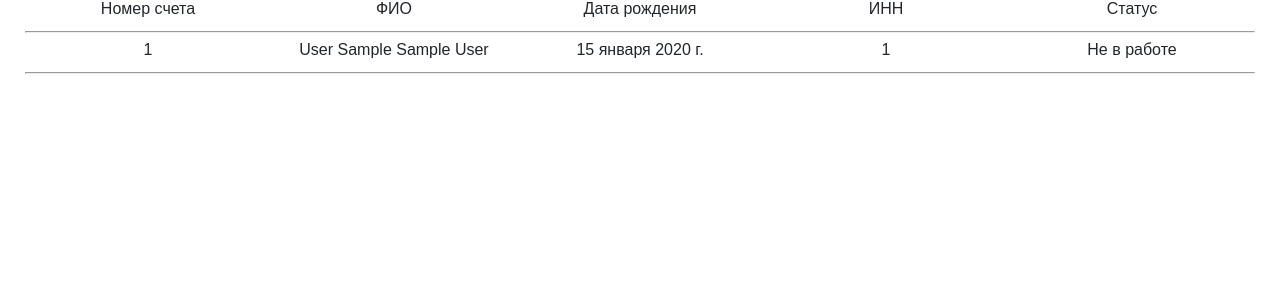
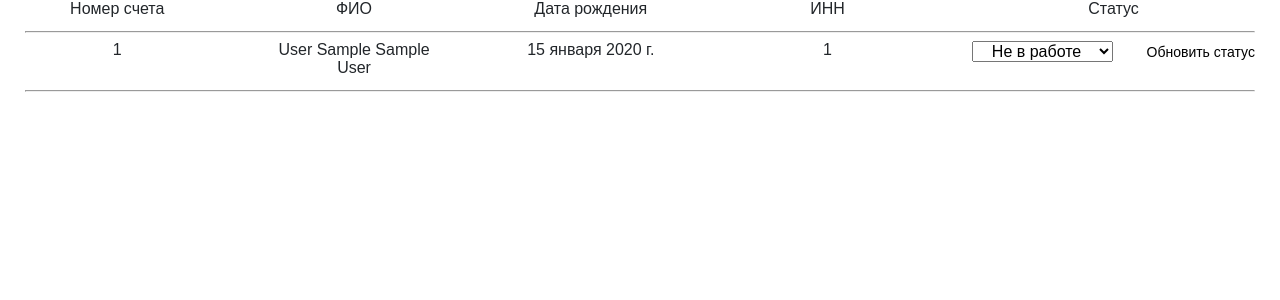
Before and after one commit to iamwebster/django-user-clients, a Django app: page / in a window 1280 px wide. Shown: the part 98-398 px from the top of the page. Run offline with Django 4.2, Linux system fonts and the light colour scheme; a user stored in the database is signed in; tables that the repository leaves empty hold one stand-in row (values such as "Sample post").

Commit message:
feat: add editable status for main page & edit admin panel

```diff
--- a/main/templates/main/main_page.html
+++ b/main/templates/main/main_page.html
@@ -9,7 +9,7 @@
         <li class="main__clients__item">ФИО</li>
         <li class="main__clients__item">Дата рождения</li>
         <li class="main__clients__item">ИНН</li>
-        <li class="main__clients__item">Статус</li>
+        <li class="main__clients__item main__clients__item_status">Статус</li>
     </ul>
     <hr>
     {% for client in clients %}
@@ -20,9 +20,17 @@
         </li>
         <li class="main__clients__item">{{ client.date_of_birth }}</li>
         <li class="main__clients__item">{{ client.inn }}</li>
-        <li class="main__clients__item">
-            <form action="" method="post">
-                    {{ client.status }}
+        <li class="main__clients__item main__clients__item_status">
+            <form action="" method="post" class="status__form">
+                {% csrf_token %}
+                <input type="hidden" name="client_id" value="{{ client.id }}">
+                <select class="status__select" name="status">
+                        <option value="{{ client.status }}">{{ client.status }}</option>
+                        {% for choice in client.get_choices %}
+                            <option value="{{ choice }}">{{ choice }}</option>
+                        {% endfor %}
+                </select>
+                <button class="status__btn" type="submit">Обновить статус</button>
             </form>
         </li>
     </ul>
--- a/main/views.py
+++ b/main/views.py
@@ -1,10 +1,20 @@
-from django.shortcuts import render
+from django.shortcuts import render, redirect
+from django.contrib.auth.decorators import login_required
+
 from users_app.models import Client
-
-from django.contrib.auth.decorators import login_required
 
 
 @login_required()
 def main_page(request):
+    if request.method == 'POST':
+        client_id = request.POST.get('client_id')
+        status = request.POST.get('status')
+        client = Client.objects.get(id=client_id)
+        if client.status != status:
+            client.status = status
+            client.save()
+
+        return redirect('main')
+
     clients = Client.objects.filter(responsible=request.user)
     return render(request, 'main/main_page.html', {'clients': clients})
--- a/static/css/style.css
+++ b/static/css/style.css
@@ -63,6 +63,8 @@ button {
 	text-decoration: underline;
 }
 
+/* MAIN PAGE */
+
 .main__wrap {
 	display: flex;
 	flex-direction: column;
@@ -76,12 +78,30 @@ button {
 }
 
 .main__clients__item {
-	width: 20%;
+	width: 15%;
 	text-align: center;
 }
 
-select {
+.main__clients__item_status {
+	width: 23%;
+}
+
+.status__select {
 	font-size: 16px;
+	text-align: center;
+}
+
+.status__form {
+	display: flex;
+	justify-content: space-between;
+}
+
+.status__btn {
+	font-size: 14px;
+}
+
+.status__btn:hover {
+	text-decoration: underline;
 }
 
 /* FORMS */
--- a/testing/settings.py
+++ b/testing/settings.py
@@ -134,4 +134,3 @@ DEFAULT_AUTO_FIELD = 'django.db.models.BigAutoField'
 
 
 LOGIN_URL = 'login'
-# LOGOUT_REDIRECT_URL = 'main'
--- a/users_app/apps.py
+++ b/users_app/apps.py
@@ -4,3 +4,4 @@ from django.apps import AppConfig
 class UsersAppConfig(AppConfig):
     default_auto_field = 'django.db.models.BigAutoField'
     name = 'users_app'
+    verbose_name = "Клиенты"
--- a/users_app/models.py
+++ b/users_app/models.py
@@ -2,20 +2,33 @@ from django.db import models
 from django.contrib.auth import get_user_model
 
 
+STATUS_CHOICES = (
+    ('Не в работе', 'Не в работе'),
+    ('В работе', 'В работе'),
+    ('Отказ', 'Отказ'),
+    ('Сделка закрыта', 'Сделка закрыта'),
+)
+
+
 class Client(models.Model):
-    account_number = models.PositiveIntegerField()
-    last_name = models.CharField(max_length=200)
-    first_name = models.CharField(max_length=200)
-    middle_name = models.CharField(max_length=200)
-    date_of_birth = models.DateField()
-    inn = models.IntegerField()
-    responsible = models.ForeignKey(get_user_model(), on_delete=models.PROTECT)
-    status = models.CharField(max_length=100, default='Не в работе', choices=(
-        ('Не в работе', 'Не в работе'),
-        ('В работе', 'В работе'),
-        ('Отказ', 'Отказ'),
-        ('Сделка закрыта', 'Сделка закрыта'),
-    ))
+    class Meta:
+        verbose_name = 'Клиент'
+        verbose_name_plural = 'Список клиентов'
+
+    account_number = models.PositiveIntegerField(verbose_name='Номер счета')
+    last_name = models.CharField(max_length=200, verbose_name='Фамилия')
+    first_name = models.CharField(max_length=200, verbose_name='Имя')
+    middle_name = models.CharField(max_length=200, verbose_name='Отчество')
+    date_of_birth = models.DateField(verbose_name='День рождения')
+    inn = models.IntegerField(verbose_name='ИНН')
+    responsible = models.ForeignKey(get_user_model(), on_delete=models.PROTECT, verbose_name='Ответственный')
+    status = models.CharField(max_length=100, default='Не в работе', choices=STATUS_CHOICES, verbose_name='Статус')
+
+
+    def get_choices(self):
+        choices = [choice[0] for choice in STATUS_CHOICES if self.status != choice[0]]
+        return choices
+
 
     def __str__(self):
-        return f'{self.last_name} {self.first_name} | {self.responsible.username}'
+        return f'{self.last_name} {self.first_name} {self.middle_name}'
--- a/users_app/templates/users_app/login.html
+++ b/users_app/templates/users_app/login.html
@@ -5,12 +5,12 @@
 <div class="form__wrap">
     <p class="form__title">Вход</p>
     {% if form.non_field_errors %}
-    <p class="error-text">{{ form.non_field_errors.as_text }}</p>
+        {% for error in form.non_field_errors %}
+        <p class="error-text">{{ error }}</p>
+        {% endfor %}
     {% endif %}
     <form method="post" class="users__form">
-
         {% csrf_token %}
-
 
         <div class="form__item">
             <label for="id_username" class="form__label">Логин</label>
--- a/users_app/views.py
+++ b/users_app/views.py
@@ -1,8 +1,8 @@
 from django.shortcuts import render, redirect
-from .forms import UserLoginForm, UserRegisterForm
 from django.contrib import auth
 from django.contrib.auth import logout
 
+from .forms import UserLoginForm, UserRegisterForm
 
 
 def login(request):
```
Also changed, not shown: users_app/admin.py (+29 -1 lines), users_app/templates/users_app/register.html (+9 -3 lines), users_app/migrations/0002_alter_client_date_of_birth_alter_client_status.py (added).
